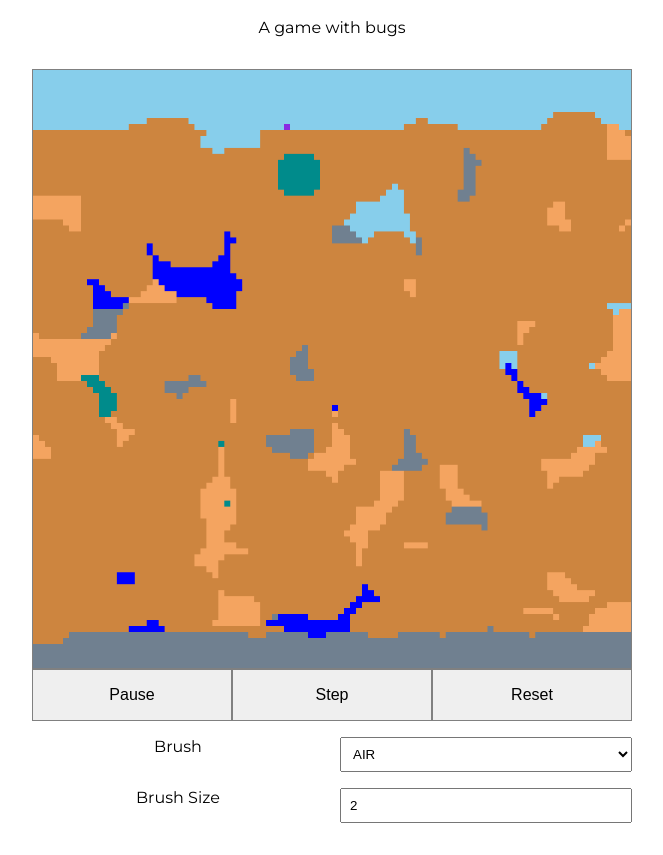
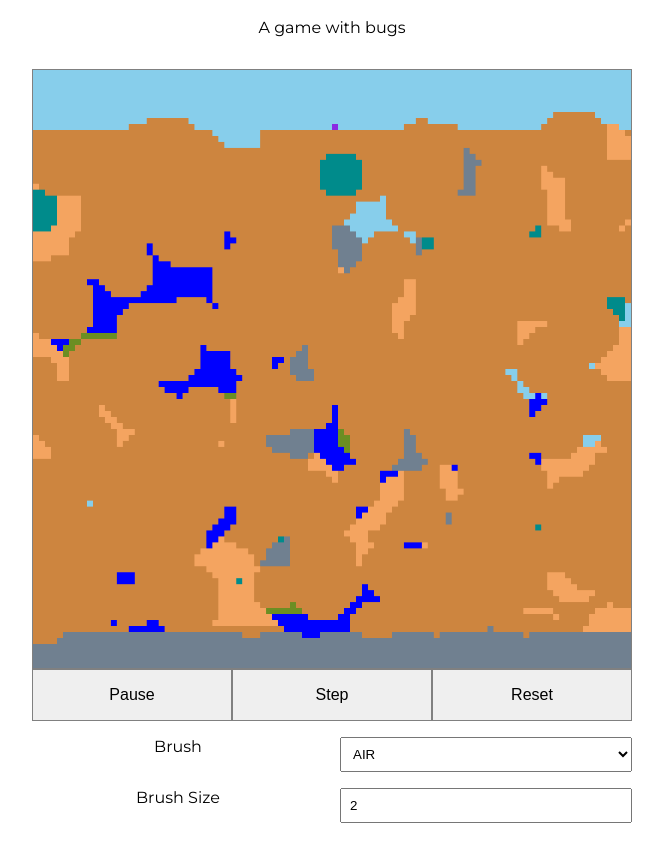
Before and after one commit to SageRalph/ant-life, a plain HTML site: page index.html in a window 1280 px wide. Shown: the part 74-929 px from the top of the page, without its empty margins (308-971 px from the left). Drawn offline with nearby package versions, Linux system fonts and the light colour scheme.

Commit message:
add plants

```diff
--- a/index.html
+++ b/index.html
@@ -50,11 +50,18 @@
           <span>Brush</span>
           <select id="brush-mat">
             <option>AIR</option>
-            <option>WATER</option>
             <option>SOIL</option>
             <option>SAND</option>
-            <option>STONE</option>
-            <option>FUNGUS</option>
+            <option>PLANT</option>
+            <optgroup label="God Mode">
+              <option>WATER</option>
+              <option>STONE</option>
+              <option>FUNGUS</option>
+              <option>ANT</option>
+              <option>EGG</option>
+              <option>QUEEN</option>
+              <option>CORPSE</option>
+            </optgroup>
           </select>
         </label>
         <label>
--- a/script/world.js
+++ b/script/world.js
@@ -64,14 +64,18 @@ class World {
     stoneMaxSize = 8,
     waterMin = 5,
     waterMax = 10,
-    waterMinSize = 4,
-    waterMaxSize = 10,
+    waterMinSize = 5,
+    waterMaxSize = 15,
     hollowMin = 5,
     hollowMax = 10,
     hollowMinSize = 4,
     hollowMaxSize = 10,
-    fungusMin = 15,
-    fungusMax = 15,
+    plantMin = 10,
+    plantMax = 20,
+    plantMinSize = 4,
+    plantMaxSize = 6,
+    fungusMin = 20,
+    fungusMax = 20,
     fungusMinSize = 1,
     fungusMaxSize = 4,
     noiseMin = 200,
@@ -133,6 +137,16 @@ class World {
       ["SOIL", "SAND", "STONE", "WATER"],
     );
 
+    // Plant
+    this._generatePatches(
+      randomIntInclusive(plantMin, plantMax),
+      surfaceY,
+      plantMinSize,
+      plantMaxSize,
+      "PLANT",
+      ["WATER", "AIR"],
+    );
+
     // Fungus
     this._generatePatches(
       randomIntInclusive(fungusMin, fungusMax),
@@ -150,7 +164,7 @@ class World {
       noiseMinSize,
       noiseMaxSize,
       "SOIL",
-      ["SAND", "STONE", "WATER", "FUNGUS", "AIR"],
+      ["SAND", "STONE", "WATER", "FUNGUS", "AIR", "PLANT"],
     );
 
     // Bedrock
@@ -210,12 +224,19 @@ class World {
           this._swapTilesIf(x, y, x + bias, y, ["AIR", "CORPSE"])
         );
 
+      case "PLANT":
+        // when touching fungus, convert to fungus
+        if (Math.random() <= KILL_CHANCE * this._touching(x, y, ["FUNGUS"])) {
+          return this.setTile(x, y, "FUNGUS");
+        }
+        return;
+
       case "QUEEN":
         // Destroyed by water
         if (Math.random() <= KILL_CHANCE * this._touching(x, y, ["WATER"])) {
           return this.setTile(x, y, "CORPSE");
         }
-        // when touching fungus, converts one fungus to egg, else move any direction towards closest fungus
+        // when touching fungus, converts one to egg, else move any direction towards closest fungus
         return (
           Math.random() >= QUEEN_SPEED ||
           this._convertTileIf(x - 1, y - 1, "EGG", ["FUNGUS"]) ||
```
